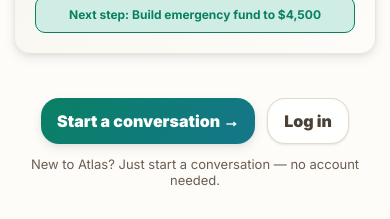
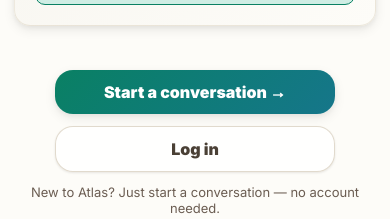
Before and after one commit to Aarosen/atlas-financial, a Next.js app: page / in a window 390 px wide. Shown: the part 552-771 px from the top of the page. Built offline with nearby package versions, Linux system fonts and the light colour scheme; no server answers.

Commit message:
BATCH 5: Item #22 (hero CTA mobile layout), Item #26 (Babel standalone verified not in production)

```diff
--- a/src/screens/Landing.tsx
+++ b/src/screens/Landing.tsx
@@ -95,12 +95,20 @@
             initial={{ opacity: 0, y: 20 }}
             animate={{ opacity: 1, y: 0 }}
             transition={{ duration: 0.6, delay: 0.2, ease: 'easeOut' }}
-            style={{ marginTop: 20, display: 'flex', justifyContent: 'center', gap: 12, flexWrap: 'wrap' }}
+            style={{
+              marginTop: 20,
+              display: 'flex',
+              justifyContent: 'center',
+              gap: 12,
+              flexWrap: 'wrap',
+              flexDirection: 'column',
+              alignItems: 'center',
+            }}
           >
-            <Button onClick={onStart} variant="primary" size="md">
+            <Button onClick={onStart} variant="primary" size="md" style={{ width: '100%', maxWidth: 280 }}>
               Start a conversation →
             </Button>
-            <Button onClick={() => setShowAuth(true)} variant="secondary" size="md">
+            <Button onClick={() => setShowAuth(true)} variant="secondary" size="md" style={{ width: '100%', maxWidth: 280 }}>
               Log in
             </Button>
           </motion.div>
```
